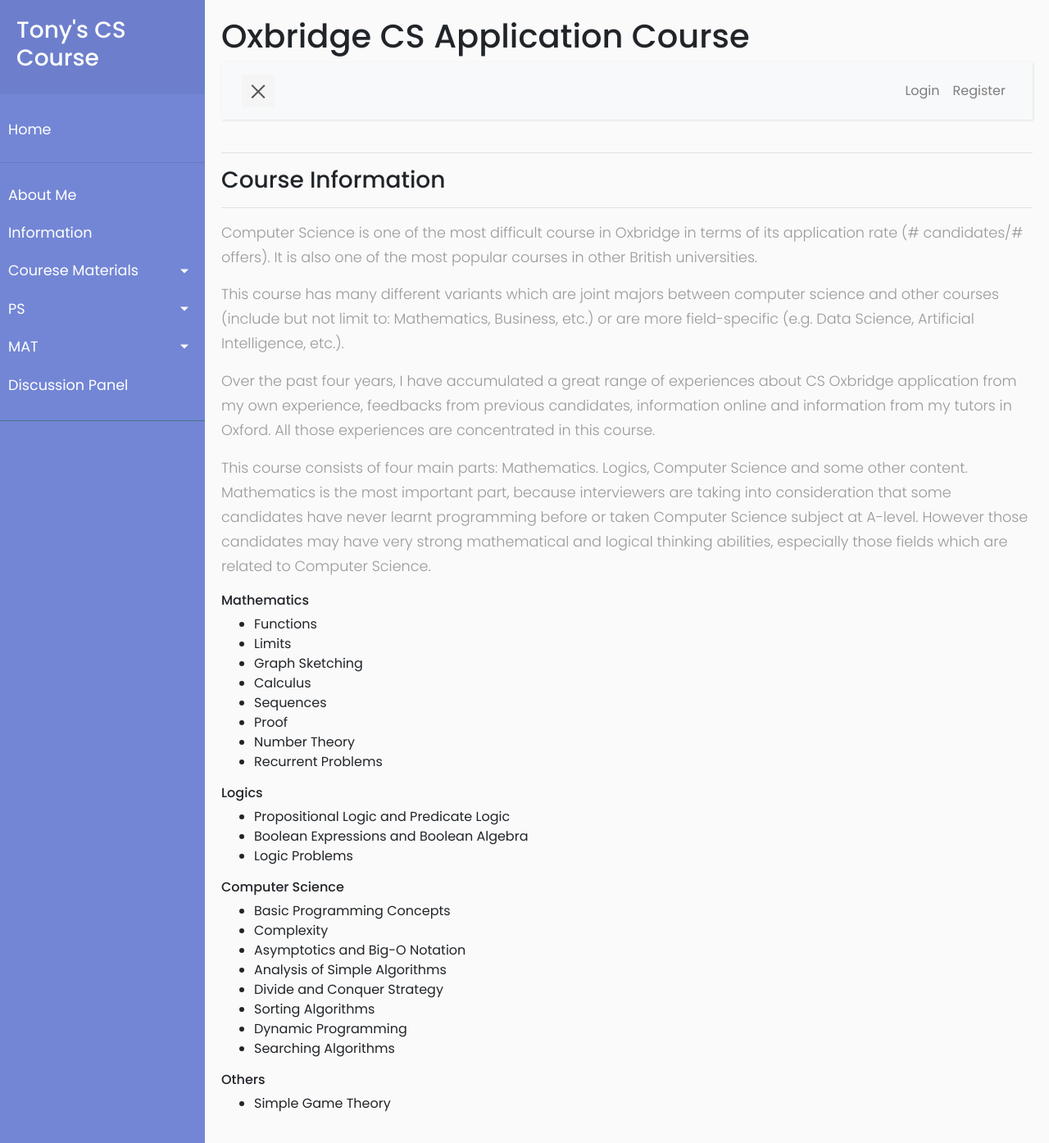
After one commit to tjx0726/Personal-Website, a Flask app: page /information in a window 1280 px wide. The commit adds this page. Shown: the whole page at 82% size. Run offline with Flask 2, Linux system fonts and the light colour scheme; some libraries are stand-ins or nearby versions.

Commit message:
course info done

```diff
--- a/app/routes.py
+++ b/app/routes.py
@@ -750,3 +750,40 @@ def ps_upload_user(username):
                            mode=2,
                            user=user,
                            form=form)
+
+
+
+
+@app.route('/about_me')
+def about_me():
+    return render_template('about.html', title='About Me')
+
+
+@app.route('/information')
+def information():
+    return render_template('information.html', title='Course Information')
+
+@app.route('/course_materials/math')
+@login_required
+def math():
+    return render_template('not_available.html', title='Course Materials - Mathematics')
+
+
+@app.route('/course_materials/logic')
+@login_required
+def logic():
+    return render_template('not_available.html', title='Course Materials - Logics')
+
+
+@app.route('/course_materials/cs')
+@login_required
+def cs():
+    return render_template('not_available.html', title='Course Materials - Computer Science')
+
+
+
+
+@app.route('/course_materials/others')
+@login_required
+def others():
+    return render_template('not_available.html', title='Course Materials - Others')
--- a/app/templates/base.html
+++ b/app/templates/base.html
@@ -32,10 +32,10 @@
                     </li>
                     <hr>
                     <li>
-                        <a href="#">About Me</a>
+                        <a href="{{ url_for('about_me') }}">About Me</a>
                     </li>
                     <li>
-                        <a href="#">Information</a>
+                        <a href="{{ url_for('information')}}">Information</a>
                     </li>
                     <li>
                         <a href="#cmSubmenu" data-toggle="collapse"
@@ -44,16 +44,16 @@
 
                         <ul class="collapse list-unstyled" id="cmSubmenu">
                             <li>
-                                <a href="#">Mathematics</a>
+                                <a href="{{ url_for('math') }}">Mathematics</a>
                             </li>
                             <li>
-                                <a href="#">Logics</a>
+                                <a href="{{ url_for('logic') }}">Logics</a>
                             </li>
                             <li>
-                                <a href="#">Computer Science</a>
+                                <a href="{{ url_for('cs') }}">Computer Science</a>
                             </li>
                             <li>
-                                <a href="#">Others</a>
+                                <a href="{{ url_for('others') }}">Others</a>
                             </li>
                         </ul>
                     </li>
--- /dev/null
+++ b/app/templates/information.html
@@ -0,0 +1,56 @@
+{% extends "base.html" %}
+
+{% block content %}
+	<h3>Course Information</h3>
+	<hr>
+	<p>Computer Science is one of the most difficult course in Oxbridge in
+    terms of its application rate (# candidates/# offers). It is also one of the
+    most popular courses in other British universities.<p>
+    <p>This course has many different variants which are joint majors between
+    computer science and other courses (include but not limit to: Mathematics,
+    Business, etc.) or are more field-specific (e.g. Data Science, Artificial
+    Intelligence, etc.). </p>
+    <p>Over the past four years, I have accumulated a great range of
+    experiences about CS Oxbridge application from my own experience, feedbacks
+    from previous candidates, information online and information from my tutors
+    in Oxford. All those experiences are concentrated in this course.</p>
+    <p>This course consists of four main parts: Mathematics. Logics, Computer
+    Science and some other content. Mathematics is the most important part,
+    because interviewers are taking into consideration that some candidates
+    have never learnt programming before or taken Computer Science subject at
+    A-level. However those candidates may have very strong mathematical and
+    logical thinking abilities, especially those fields which are related to
+    Computer Science.</p>
+    <h6>Mathematics</h6>
+    <ul>
+        <li>Functions</li>
+        <li>Limits</li>
+        <li>Graph Sketching</li>
+        <li>Calculus</li>
+        <li>Sequences</li>
+        <li>Proof</li>
+        <li>Number Theory</li>
+        <li>Recurrent Problems</li>
+    </ul>
+    <h6>Logics</h6>
+    <ul>
+        <li>Propositional Logic and Predicate Logic</li>
+        <li>Boolean Expressions and Boolean Algebra</li>
+        <li>Logic Problems</li>
+    </ul>
+    <h6>Computer Science</h6>
+    <ul>
+        <li>Basic Programming Concepts</li>
+        <li>Complexity</li>
+        <li>Asymptotics and Big-O Notation</li>
+        <li>Analysis of Simple Algorithms</li>
+        <li>Divide and Conquer Strategy</li>
+        <li>Sorting Algorithms</li>
+        <li>Dynamic Programming</li>
+        <li>Searching Algorithms</li>
+    </ul>
+    <h6>Others</h6>
+    <ul>
+        <li>Simple Game Theory</li>
+    </ul>
+{% endblock%}
```
Also changed, not shown: app/templates/about.html (added, +28 -0 lines), app/templates/not_available.html (added, +7 -0 lines), app.db, 1 other file.
